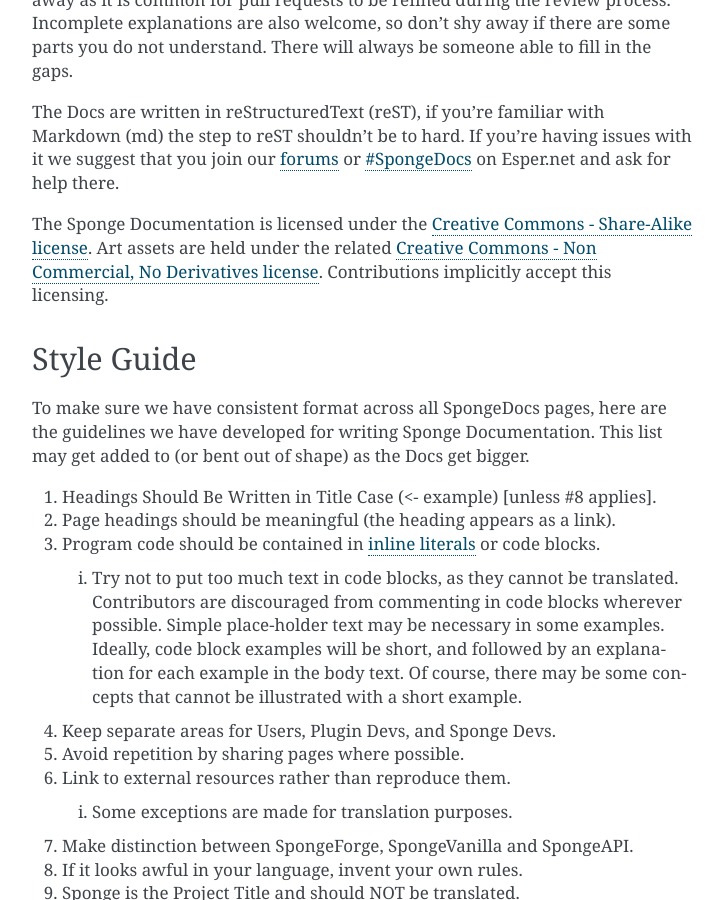
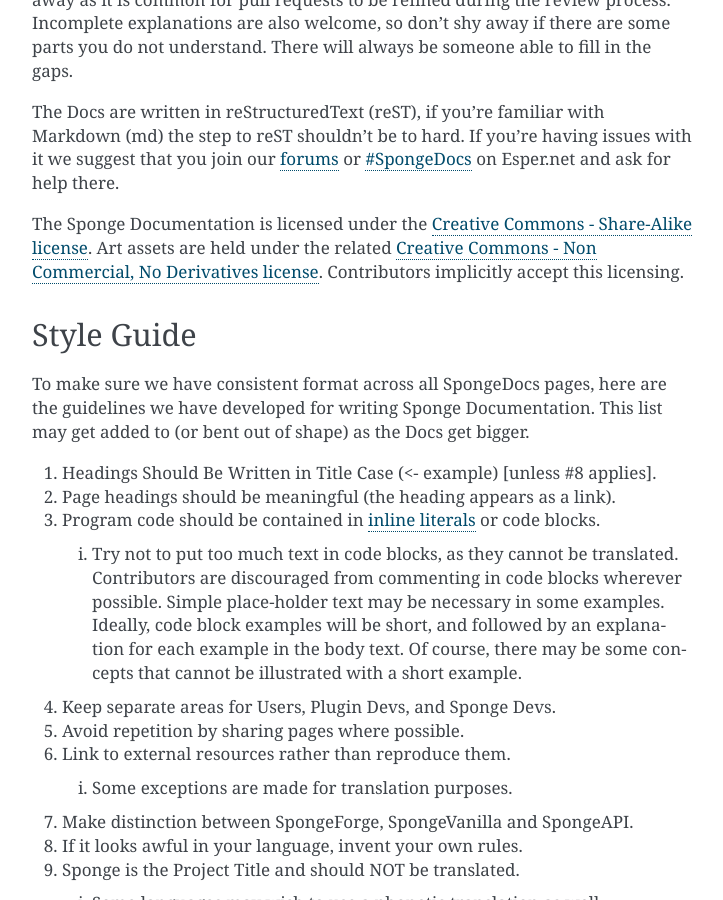
Before and after one commit to SpongePowered/SpongeDocs, a Sphinx documentation site: the page built from source/contributing/spongedocs.rst, in a window 1280 px wide and 900 px high, scrolled down 732 px. Shown: the whole window, without its empty margins (388-1111 px from the left). Built offline with Sphinx 7.4.7, drawn with Linux system fonts in a browser that asks for light colours; pages that are not in the unit, such as notebooks, are missing from menus.

Commit message:
Reformatted line 35 to be within 120 characters and clarified accepting license

```diff
--- a/source/contributing/spongedocs.rst
+++ b/source/contributing/spongedocs.rst
@@ -32,7 +32,10 @@
 hard. If you're having issues with it we suggest that you join our `forums <https://forums.spongepowered.org/>`_ or
 `#SpongeDocs <ircs://irc.esper.net:6697/#spongedocs>`_ on Esper.net and ask for help there.
 
-The Sponge Documentation is licensed under the `Creative Commons - Share-Alike license <https://creativecommons.org/licenses/by-sa/4.0/>`_. Art assets are held under the related `Creative Commons - Non Commercial, No Derivatives license <https://creativecommons.org/licenses/by-nc-nd/4.0/>`_. Contributions implicitly accept this licensing.
+The Sponge Documentation is licensed under the `Creative Commons - Share-Alike license
+<https://creativecommons.org/licenses/by-sa/4.0/>`_. Art assets are held under the related `Creative Commons -
+Non Commercial, No Derivatives license <https://creativecommons.org/licenses/by-nc-nd/4.0/>`_. Contributors implicitly
+accept this licensing.
 
 Style Guide
 ===========
```
